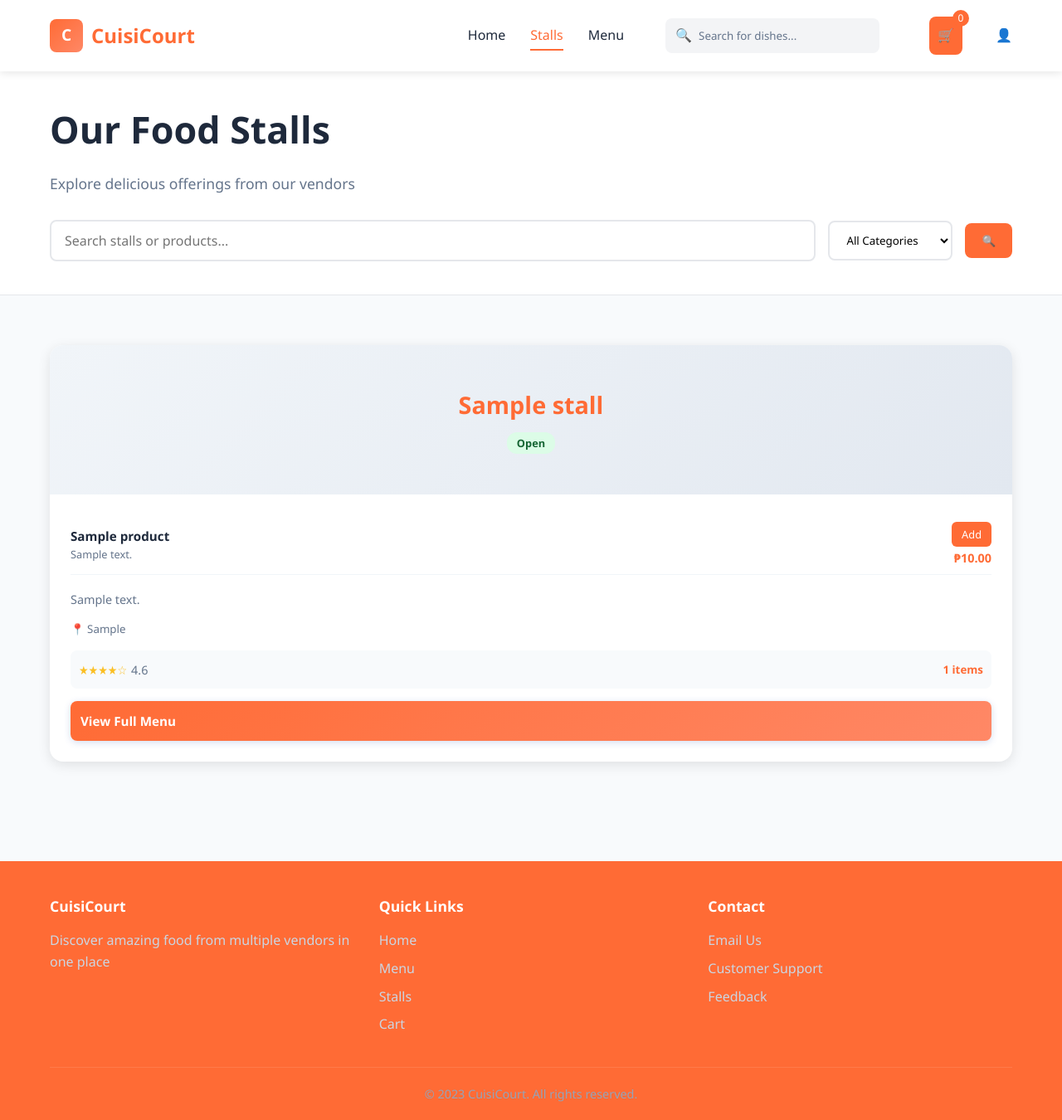
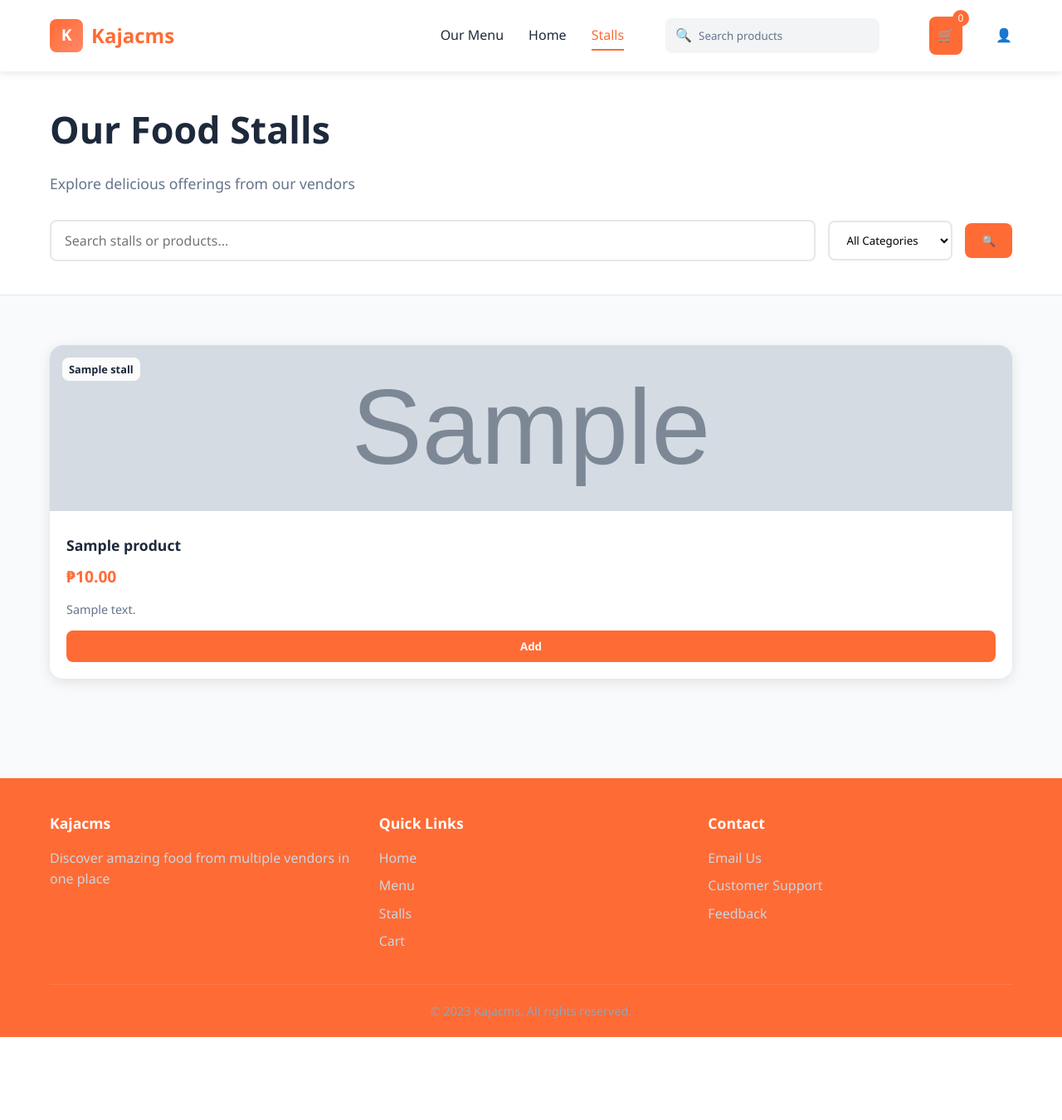
Before and after one commit to systeamcls/Canteen_System-, a Laravel app: page /stalls in a window 1280 px wide. Shown: the whole page at 83% size. After the commit the page ends 1250 px from the top, so only its background shows below. Run offline with Laravel 12, Linux system fonts and the light colour scheme; tables that the repository leaves empty hold one stand-in row (values such as "Sample post"); grey boxes marked "Sample" are stand-in pictures; some libraries are stand-ins or nearby versions.

Commit message:
Fix JavaScript errors and update design to match reference images
Co-authored-by: systeamcls <119111615+systeamcls@users.noreply.github.com>

```diff
--- a/resources/views/home.blade.php
+++ b/resources/views/home.blade.php
@@ -1,6 +1,6 @@
 @extends('layouts.canteen')
 
-@section('title', 'Home - CuisiCourt')
+@section('title', 'Home - Kajacms')
 
 @section('content')
 <!-- Hero Section -->
--- a/resources/views/layouts/canteen.blade.php
+++ b/resources/views/layouts/canteen.blade.php
@@ -434,17 +434,17 @@
         <div class="container">
             <nav>
                 <div class="logo">
-                    <div class="logo-img">C</div>
-                    <h1>CuisiCourt</h1>
+                    <div class="logo-img">K</div>
+                    <h1>Kajacms</h1>
                 </div>
                 <div class="nav-links">
+                    <a href="/menu" class="{{ request()->is('menu*') ? 'active' : '' }}">Our Menu</a>
                     <a href="/" class="{{ request()->is('/') ? 'active' : '' }}">Home</a>
                     <a href="/stalls" class="{{ request()->is('stalls*') ? 'active' : '' }}">Stalls</a>
-                    <a href="/menu" class="{{ request()->is('menu*') ? 'active' : '' }}">Menu</a>
 
                     <div class="nav-search">
                         <span>🔍</span>
-                        <input type="text" placeholder="Search for dishes...">
+                        <input type="text" placeholder="Search products">
                     </div>
 
                     <a href="/cart" class="cart-icon">
@@ -468,7 +468,7 @@
         <div class="container">
             <div class="footer-content">
                 <div class="footer-column">
-                    <h3>CuisiCourt</h3>
+                    <h3>Kajacms</h3>
                     <p style="color: #cbd5e1; margin-top: 10px;">Discover amazing food from multiple vendors in one place</p>
                 </div>
                 <div class="footer-column">
@@ -490,7 +490,7 @@
                 </div>
             </div>
             <div class="copyright">
-                &copy; 2023 CuisiCourt. All rights reserved.
+                &copy; 2023 Kajacms. All rights reserved.
             </div>
         </div>
     </footer>
--- a/resources/views/menu.blade.php
+++ b/resources/views/menu.blade.php
@@ -1,6 +1,6 @@
 @extends('layouts.canteen')
 
-@section('title', 'Menu - CuisiCourt')
+@section('title', 'Menu - Kajacms')
 
 @section('content')
 <!-- Header Section -->
@@ -77,7 +77,7 @@
             <div class="card" style="overflow: hidden; border-radius: 16px; background: white;">
                 <div style="position: relative;">
                     <img src="{{ $product->image ? asset('storage/' . $product->image) : 'https://via.placeholder.com/300x200?text=No+Image' }}" alt="{{ $product->name }}" style="width: 100%; height: 200px; object-fit: cover;">
-                    <button onclick="toggleFavorite({{ $product->id }})" style="position: absolute; top: 15px; right: 15px; background: white; border: none; border-radius: 50%; width: 40px; height: 40px; display: flex; align-items: center; justify-content: center; cursor: pointer; box-shadow: 0 2px 10px rgba(0,0,0,0.1);">
+                    <button onclick="toggleFavorite({{ json_encode($product->id) }})" style="position: absolute; top: 15px; right: 15px; background: white; border: none; border-radius: 50%; width: 40px; height: 40px; display: flex; align-items: center; justify-content: center; cursor: pointer; box-shadow: 0 2px 10px rgba(0,0,0,0.1);">
                         ♡
                     </button>
                 </div>
--- a/resources/views/stalls/index.blade.php
+++ b/resources/views/stalls/index.blade.php
@@ -1,12 +1,12 @@
 @extends('layouts.canteen')
 
-@section('title', 'Stalls - CuisiCourt')
+@section('title', 'Stalls - Kajacms')
 
 @section('content')
 <!-- Header Section -->
 <section style="padding: 40px 0; background: white; border-bottom: 1px solid #e5e7eb;">
     <div class="container">
-        <div style="text-align: left; margin-bottom: 30px;">
+        <div style="margin-bottom: 30px;">
             <h1 style="font-size: 2.8rem; color: var(--dark); margin-bottom: 15px;">Our Food Stalls</h1>
             <p style="color: var(--gray); max-width: 600px; font-size: 1.1rem;">Explore delicious offerings from our vendors</p>
         </div>
@@ -18,10 +18,12 @@
                        style="flex: 1; padding: 12px 16px; border: 2px solid #e5e7eb; border-radius: 8px; font-size: 1rem;"
                        value="{{ $search }}">
 
-                <select name="status" style="padding: 12px 16px; border: 2px solid #e5e7eb; border-radius: 8px; background: white; min-width: 150px;">
+                <select name="category" style="padding: 12px 16px; border: 2px solid #e5e7eb; border-radius: 8px; background: white; min-width: 150px;">
                     <option value="">All Categories</option>
-                    <option value="open" {{ $status === 'open' ? 'selected' : '' }}>Open Now</option>
-                    <option value="closed" {{ $status === 'closed' ? 'selected' : '' }}>Closed</option>
+                    <option value="fresh-meals" {{ request('category') === 'fresh-meals' ? 'selected' : '' }}>Fresh Meals</option>
+                    <option value="sandwiches" {{ request('category') === 'sandwiches' ? 'selected' : '' }}>Sandwiches</option>
+                    <option value="beverages" {{ request('category') === 'beverages' ? 'selected' : '' }}>Beverages</option>
+                    <option value="snacks" {{ request('category') === 'snacks' ? 'selected' : '' }}>Snacks</option>
                 </select>
 
                 <button type="submit" style="background: var(--primary); color: white; border: none; padding: 12px 20px; border-radius: 8px; cursor: pointer;">
@@ -32,147 +34,81 @@
     </div>
 </section>
 
-<!-- Stalls Grid -->
+<!-- Food Items Grid -->
 <section style="padding: 60px 0; background: #f8fafc;">
     <div class="container">
-        @if($search || $status !== null)
-        <div style="margin-bottom: 30px;">
-            <h2 style="color: var(--dark); margin-bottom: 10px; font-size: 1.8rem;">
-                @if($search)
-                    Search Results for "{{ $search }}"
-                @elseif($status === 'open')
-                    Open Stalls
-                @elseif($status === 'closed')
-                    Closed Stalls
-                @else
-                    All Stalls
-                @endif
-            </h2>
-            <p style="color: var(--gray);">{{ $stalls->total() }} stalls found</p>
-        </div>
-        @endif
+        <div class="grid grid-3">
+            @php
+                // Get all products across all stalls for the stalls page
+                $allProducts = \App\Models\Product::with('stall')
+                    ->when(request('search'), function($query, $search) {
+                        return $query->where('name', 'like', "%{$search}%")
+                                   ->orWhere('description', 'like', "%{$search}%")
+                                   ->orWhereHas('stall', function($q) use ($search) {
+                                       $q->where('name', 'like', "%{$search}%");
+                                   });
+                    })
+                    ->when(request('category'), function($query, $category) {
+                        return $query->where('category', $category);
+                    })
+                    ->get();
+            @endphp
 
-        <div class="grid grid-3">
-            @forelse($stalls as $stall)
-            <div class="card" style="background: white; border-radius: 16px; overflow: hidden; box-shadow: 0 4px 15px rgba(0,0,0,0.1);">
-                <!-- Stall Image Placeholder -->
-                <div style="height: 180px; background: linear-gradient(135deg, #f1f5f9 0%, #e2e8f0 100%); position: relative; display: flex; align-items: center; justify-content: center;">
-                    <div style="text-align: center;">
-                        <h3 style="font-size: 1.8rem; color: var(--primary); margin: 0 0 10px 0; font-weight: 700;">{{ $stall->name }}</h3>
-                        <span style="background: {{ $stall->is_active ? '#dcfce7' : '#fee2e2' }}; color: {{ $stall->is_active ? '#166534' : '#dc2626' }}; padding: 4px 12px; border-radius: 12px; font-size: 0.8rem; font-weight: 600;">
-                            {{ $stall->is_active ? 'Open' : 'Closed' }}
-                        </span>
+            @forelse($allProducts as $product)
+            <div style="background: white; border-radius: 16px; overflow: hidden; box-shadow: 0 4px 15px rgba(0,0,0,0.1); position: relative;">
+                <!-- Product Image -->
+                <div style="position: relative;">
+                    <img src="{{ $product->image ? asset('storage/' . $product->image) : 'https://via.placeholder.com/300x200?text=' . urlencode($product->name) }}"
+                         alt="{{ $product->name }}"
+                         style="width: 100%; height: 200px; object-fit: cover;">
+
+                    <!-- Stall Name Tag -->
+                    <div style="position: absolute; top: 15px; left: 15px; background: rgba(255,255,255,0.9); color: var(--dark); padding: 4px 8px; border-radius: 8px; font-size: 0.8rem; font-weight: 600;">
+                        {{ $product->stall->name }}
                     </div>
                 </div>
 
-                <div style="padding: 25px;">
-                    <!-- Menu Items Preview -->
-                    @if($stall->products->count() > 0)
-                    <div style="margin-bottom: 20px;">
-                        @foreach($stall->products->take(3) as $index => $product)
-                        <div style="display: flex; justify-content: space-between; align-items: center; padding: 8px 0; {{ $index < 2 ? 'border-bottom: 1px solid #f1f5f9;' : '' }}">
-                            <div>
-                                <h4 style="margin: 0; font-size: 0.95rem; color: var(--dark);">{{ $product->name }}</h4>
-                                <p style="margin: 0; font-size: 0.8rem; color: var(--gray);">{{ Str::limit($product->description, 30) }}</p>
-                            </div>
-                            <div style="text-align: right;">
-                                <button onclick="addToCart({{ $product->id }}, {{ json_encode($product->name) }}, {{ $product->price }}, {{ json_encode($product->image ?: '') }})"
-                                        style="background: var(--primary); color: white; border: none; padding: 6px 12px; border-radius: 6px; cursor: pointer; font-size: 0.8rem;">
-                                    Add
-                                </button>
-                                <div style="font-size: 0.9rem; font-weight: 600; color: var(--primary); margin-top: 2px;">₱{{ number_format($product->price, 2) }}</div>
-                            </div>
+                <div style="padding: 20px;">
+                    <!-- Product Name -->
+                    <h3 style="font-size: 1.1rem; margin: 0 0 8px 0; color: var(--dark); font-weight: 600;">{{ $product->name }}</h3>
+
+                    <!-- Price -->
+                    <div style="font-size: 1.2rem; font-weight: 700; color: var(--primary); margin-bottom: 15px;">₱{{ number_format($product->price, 2) }}</div>
+
+                    <!-- Description -->
+                    <p style="color: var(--gray); margin: 0 0 15px 0; font-size: 0.9rem; line-height: 1.4;">{{ Str::limit($product->description, 60) }}</p>
+
+                    <!-- Special Items Labels -->
+                    @if($product->category === 'fresh-meals')
+                        <div style="margin-bottom: 15px;">
+                            <span style="background: #dcfce7; color: #166534; padding: 4px 8px; border-radius: 12px; font-size: 0.8rem; font-weight: 600;">Daily Special Meal</span>
                         </div>
-                        @endforeach
-
-                        @if($stall->products->count() > 3)
-                        <div style="text-align: center; margin-top: 10px;">
-                            <small style="color: var(--gray);">+{{ $stall->products->count() - 3 }} more items</small>
+                    @elseif($product->category === 'beverages')
+                        <div style="margin-bottom: 15px;">
+                            <span style="background: #dbeafe; color: #1e40af; padding: 4px 8px; border-radius: 12px; font-size: 0.8rem; font-weight: 600;">Homemade Lemonade</span>
                         </div>
-                        @endif
-                    </div>
+                    @elseif($product->category === 'sandwiches')
+                        <div style="margin-bottom: 15px;">
+                            <span style="background: #fef3c7; color: #92400e; padding: 4px 8px; border-radius: 12px; font-size: 0.8rem; font-weight: 600;">Chef's Special Drink</span>
+                        </div>
                     @endif
 
-                    <!-- Description -->
-                    <p style="color: var(--gray); margin: 0 0 15px 0; font-size: 0.9rem; line-height: 1.4;">{{ Str::limit($stall->description, 100) }}</p>
-
-                    <!-- Location -->
-                    <div style="margin: 15px 0;">
-                        <small style="color: var(--gray); display: flex; align-items: center; gap: 5px;">
-                            📍 {{ $stall->location }}
-                        </small>
-                    </div>
-
-                    <!-- Rating and Stats -->
-                    <div style="display: flex; justify-content: space-between; align-items: center; margin: 15px 0; padding: 10px; background: #f8fafc; border-radius: 8px;">
-                        <div style="display: flex; align-items: center;">
-                            @for($i = 1; $i <= 5; $i++)
-                                <span style="color: #fbbf24; font-size: 0.9rem;">{{ $i <= 4 ? '★' : '☆' }}</span>
-                            @endfor
-                            <span style="margin-left: 5px; font-size: 0.9rem; color: var(--gray);">4.{{ rand(6, 9) }}</span>
-                        </div>
-                        <div>
-                            <small style="color: var(--primary); font-weight: 600;">{{ $stall->products_count }} items</small>
-                        </div>
-                    </div>
-
-                    <!-- Action Button -->
-                    <a href="/stalls/{{ $stall->id }}" class="btn btn-primary" style="width: 100%; text-align: center; padding: 12px; font-weight: 600;">
-                        View Full Menu
-                    </a>
+                    <!-- Add Button -->
+                    <button onclick="addToCart({{ $product->id }}, {{ json_encode($product->name) }}, {{ $product->price }}, {{ json_encode($product->image ?: '') }})"
+                            style="background: var(--primary); color: white; border: none; padding: 10px 20px; border-radius: 8px; cursor: pointer; font-weight: 600; width: 100%;">
+                        Add
+                    </button>
                 </div>
             </div>
             @empty
             <div style="grid-column: 1 / -1; text-align: center; padding: 60px;">
-                <div style="font-size: 4rem; margin-bottom: 20px; opacity: 0.3;">🏪</div>
-                <h3 style="color: var(--gray); margin-bottom: 10px;">No stalls found</h3>
+                <div style="font-size: 4rem; margin-bottom: 20px; opacity: 0.3;">🍽️</div>
+                <h3 style="color: var(--gray); margin-bottom: 10px;">No food items found</h3>
                 <p style="color: var(--gray); margin-bottom: 20px;">Try adjusting your search or filters</p>
-                <a href="/stalls" class="btn btn-primary">View All Stalls</a>
+                <a href="/stalls" class="btn btn-primary">View All Items</a>
             </div>
             @endforelse
         </div>
-
-        <!-- Pagination -->
-        @if($stalls->hasPages())
-        <div style="margin-top: 40px; display: flex; justify-content: center;">
-            {{ $stalls->appends(request()->query())->links() }}
-        </div>
-        @endif
     </div>
 </section>
 @endsection
-
-@push('styles')
-<style>
-    .pagination {
-        display: flex;
-        gap: 10px;
-        align-items: center;
-    }
-
-    .pagination a, .pagination span {
-        padding: 8px 16px;
-        border-radius: 6px;
-        text-decoration: none;
-        color: var(--primary);
-        border: 1px solid var(--primary-lighter);
-        transition: all 0.2s;
-    }
-
-    .pagination a:hover {
-        background: var(--primary);
-        color: white;
-    }
-
-    .pagination .current {
-        background: var(--primary);
-        color: white;
-    }
-
-    .pagination .disabled {
-        color: var(--gray);
-        border-color: #e5e7eb;
-        cursor: not-allowed;
-    }
-</style>
-@endpush
```
